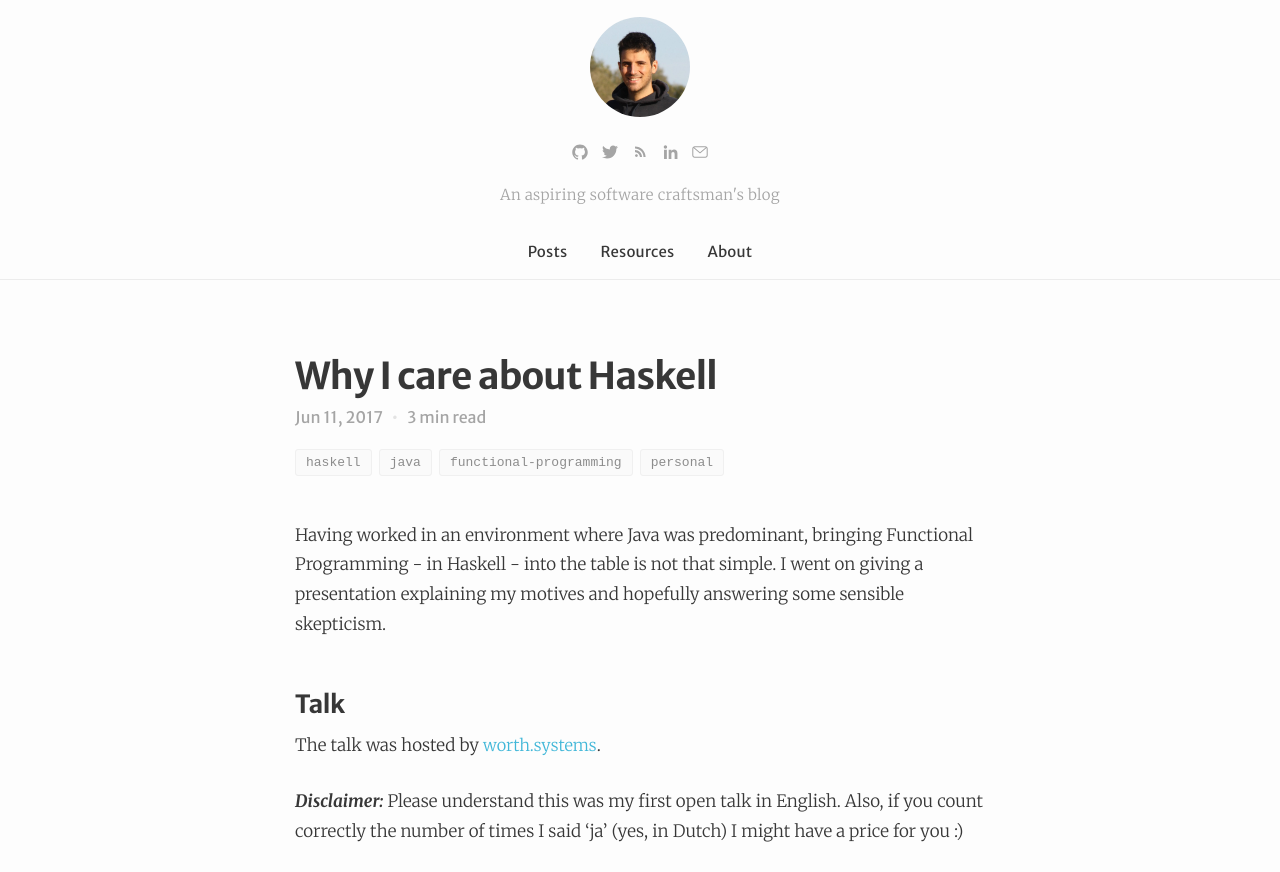
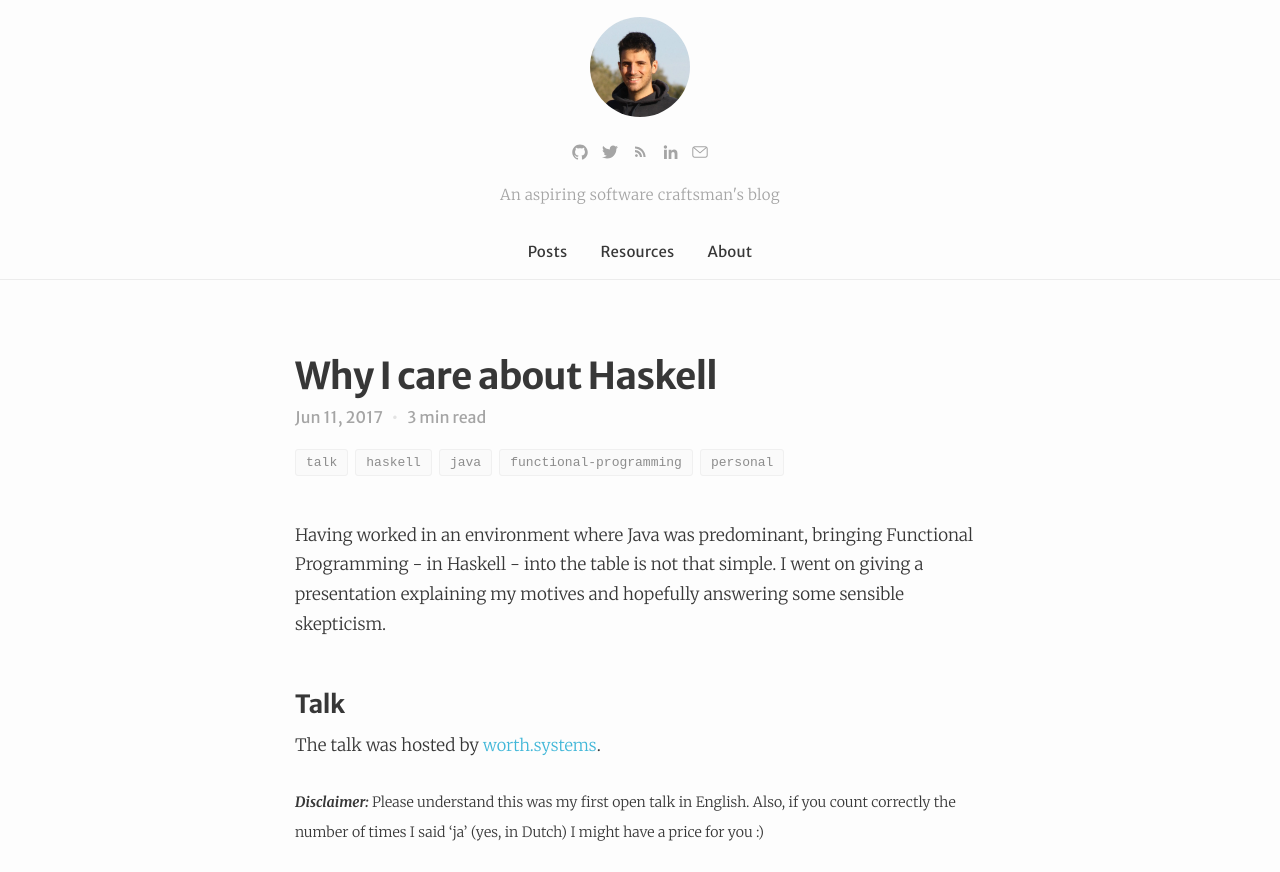
Before and after one commit to NunoAlexandre/nunoalexandre.github.io, a Jekyll site: the page built from _posts/2017-06-11-why-i-care-about-haskell.markdown, in a window 1280 px wide and 900 px high, cut to the strip 0-872 px from the top of the window. Built offline with Jekyll 4.4.1, drawn with Linux system fonts in a browser that asks for light colours; comment, search, counter and statistics services are not loaded.

Commit message:
Adjust some content on last blog post

```diff
--- a/_posts/2017-06-11-why-i-care-about-haskell.markdown
+++ b/_posts/2017-06-11-why-i-care-about-haskell.markdown
@@ -2,7 +2,7 @@
 layout: post
 title:  Why I care about Haskell
 date:   2017-06-11 15:30:39 +02
-categories: haskell java functional-programming personal
+categories: talk haskell java functional-programming personal
 comments: true
 ---
 
@@ -11,7 +11,7 @@ Having worked in an environment where Java was predominant, bringing Functional
 ### Talk
 The talk was hosted by [worth.systems](https://worth.systems).
 
-<em><strong>Disclaimer:</strong></em> Please understand this was my first open talk in English. Also, if you count correctly the number of times I said 'ja' (yes, in Dutch) I might have a price for you :)
+<small><em><strong>Disclaimer:</strong></em> Please understand this was my first open talk in English. Also, if you count correctly the number of times I said 'ja' (yes, in Dutch) I might have a price for you :) </small>
 <div style="position:relative;height:0;padding-bottom:56.25%"><iframe src="https://www.youtube.com/embed/pjIw0-xPoZ0?ecver=2" width="640" height="360" frameborder="0" style="position:absolute;width:100%;height:100%;left:0" allowfullscreen></iframe></div>
 
 #### Slides
```
